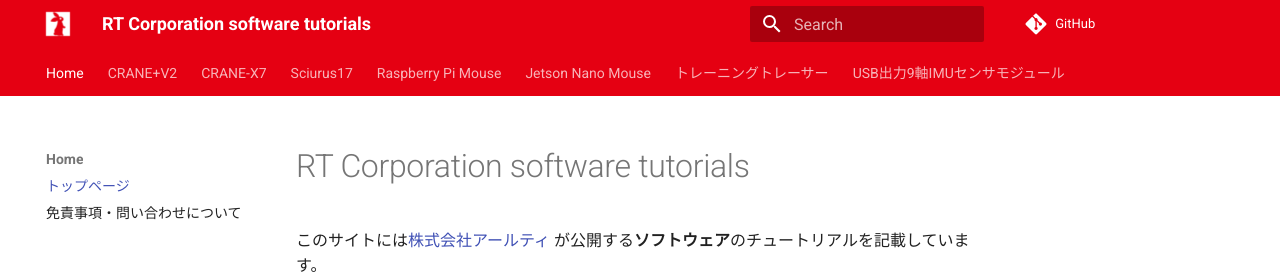
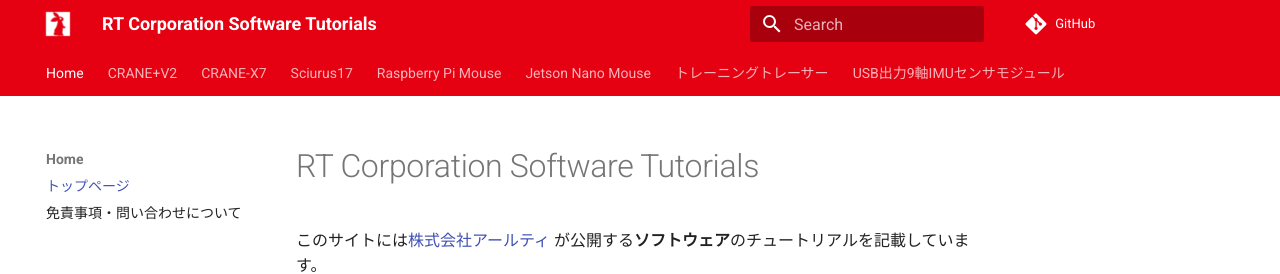
Before and after one commit to rt-net/tutorials, an MkDocs documentation site: the page built from docs/index.md, in a window 1280 px wide and 934 px high. Shown: the top 274 px of the window. Built offline with MkDocs 1.6.1 and Material for MkDocs 9.7.7, drawn with Linux system fonts in a browser that asks for light colours; comment, search, counter and statistics services are not loaded.

```diff
--- a/docs/index.md
+++ b/docs/index.md
@@ -1,4 +1,4 @@
-# RT Corporation software tutorials
+# RT Corporation Software Tutorials
 
 このサイトには[株式会社アールティ](https://rt-net.jp/){target=_blank rel=noopener}
 が公開する**ソフトウェア**のチュートリアルを記載しています。
--- a/mkdocs.yml
+++ b/mkdocs.yml
@@ -1,4 +1,4 @@
-site_name: RT Corporation software tutorials
+site_name: RT Corporation Software Tutorials
 theme:
   name: material
   custom_dir: overrides
```
Also changed, not shown: README.md (+1 -1 lines).
